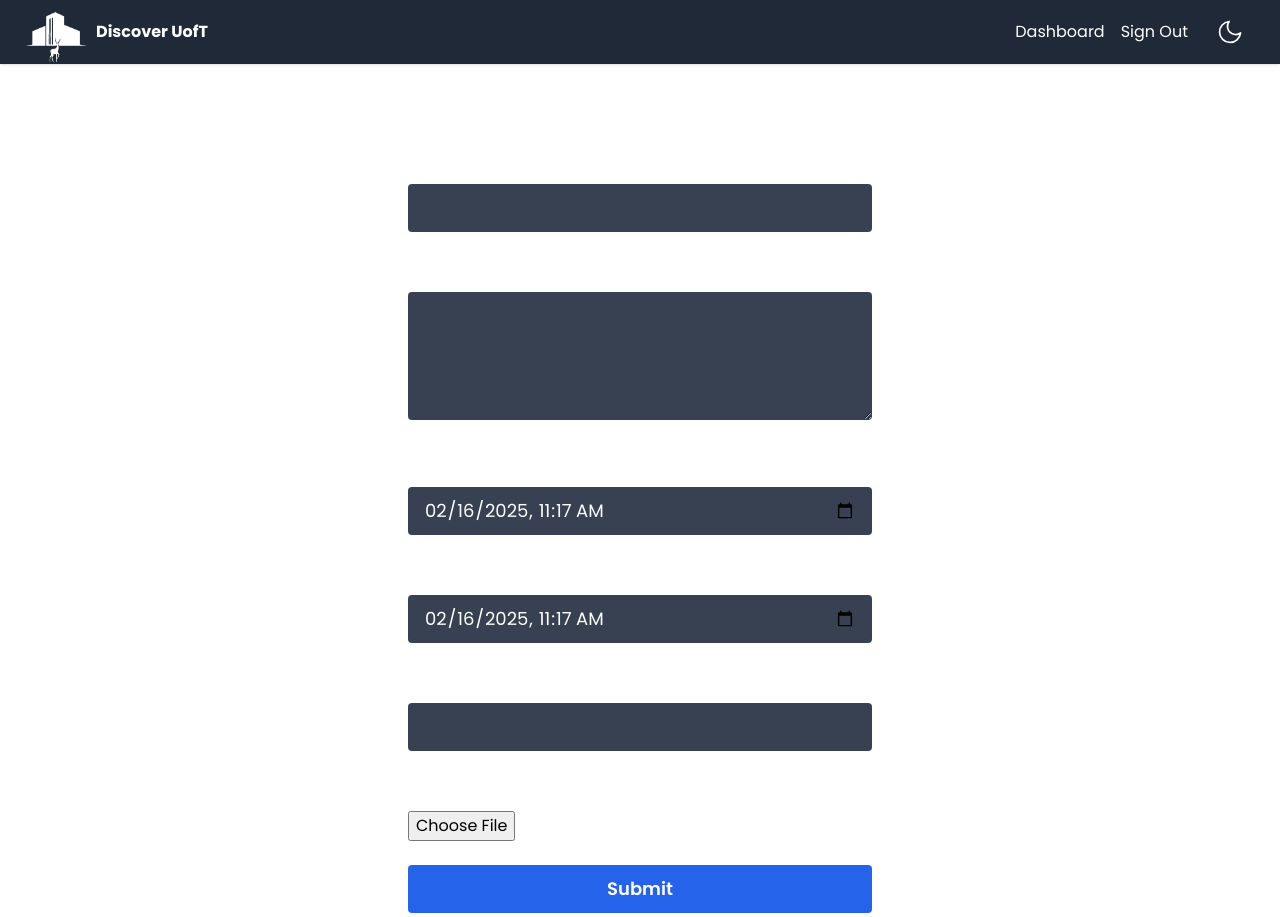
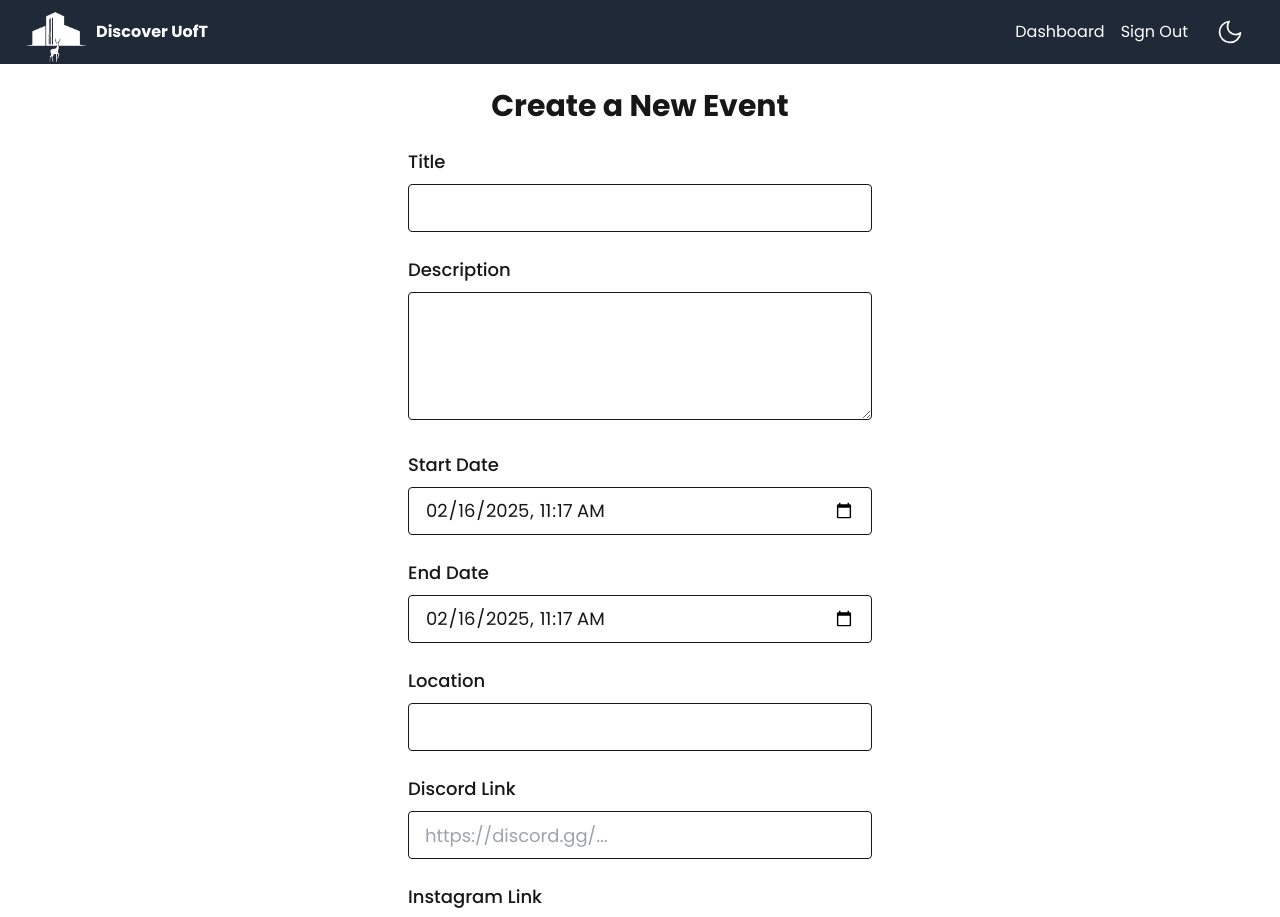
Before and after one commit to AnousAlma/deerhacksIV, a Next.js app: page /dashboard/create in a window 1280 px wide. Shown: the top 917 px of the page. Built offline with nearby package versions, Linux system fonts and the light colour scheme; no server answers; sample sign-in values are in the browser's storage.

Commit message:
Update page.tsx

```diff
--- a/app/dashboard/create/page.tsx
+++ b/app/dashboard/create/page.tsx
@@ -8,7 +8,6 @@ import "react-toastify/dist/ReactToastify.css";
 
 import { parseEventDetails } from "@/lib/utils/eventToTags";
 import { uploadToImgur } from "@/lib/utils/imgurUpload";
-
 
 export default function CreateEventPage() {
     const router = useRouter();
@@ -21,16 +20,15 @@ export default function CreateEventPage() {
         }
     }, [session, router]);
 
-
     const [title, setTitle] = useState("");
     const [description, setDescription] = useState("");
     const [location, setLocation] = useState("");
     const [startDate, setStartDate] = useState<Date>(new Date());
     const [endDate, setEndDate] = useState<Date>(new Date());
-
+    const [discordLink, setDiscordLink] = useState("");
+    const [instagramLink, setInstagramLink] = useState("");
     const [imageFile, setImageFile] = useState<File | null>(null);
     const [previewURL, setPreviewURL] = useState<string>("");
-
     const [error, setError] = useState("");
 
     const handleSubmit = async (e: React.FormEvent) => {
@@ -41,25 +39,34 @@ export default function CreateEventPage() {
             return;
         }
 
-        // TODO: upload image file
         try {
             const ownerId = session.user.email;
 
-            const datetime = startDate.toLocaleString('en-US', { month: 'long', day: 'numeric', year: 'numeric', hour: 'numeric', minute: 'numeric', hour12: true });
-            // const eventTags = await parseEventDetails(title, description, location, datetime);
+            const datetime = startDate.toLocaleString('en-US', {
+                month: 'long',
+                day: 'numeric',
+                year: 'numeric',
+                hour: 'numeric',
+                minute: 'numeric',
+                hour12: true,
+            });
+
             const data = {
                 title,
                 description,
                 startDate,
                 endDate,
                 location,
-                ownerId
-            }
+                discordLink,
+                instagramLink,
+                ownerId,
+            };
 
             const response = await fetch("/api/event_post/", {
                 method: "POST",
-                body: JSON.stringify(data)
+                body: JSON.stringify(data),
             });
+
             if (!response.ok) {
                 setError("Failed with HTTP status code: " + response.status);
                 return;
@@ -67,7 +74,7 @@ export default function CreateEventPage() {
                 router.push("/dashboard");
             }
         } catch (error) {
-            console.error('Error parsing user answers:', error);
+            console.error('Error creating event:', error);
             setError(`Error creating event: ${error}`);
         }
     };
@@ -90,58 +97,27 @@ export default function CreateEventPage() {
                     }
                 }
             };
-        };
-
-        const handleSubmit = async (e: React.FormEvent) => {
-            e.preventDefault();
-
-            // TODO: upload image file
-            try {
-                const datetime = startDate.toLocaleString('en-US', { month: 'long', day: 'numeric', year: 'numeric', hour: 'numeric', minute: 'numeric', hour12: true });
-                // const eventTags = await parseEventDetails(title, description, location, datetime);
-
-                const data = {
-                    title,
-                    description,
-                    startDate,
-                    endDate,
-                    location
+            reader.readAsDataURL(file);
         }
-
-                const response = await fetch("/api/event_post/", {
-                    method: "POST",
-                    body: JSON.stringify(data)
-                });
-                if (!response.ok) {
-                    setError("Failed with HTTP status code: " + response.status);
-                    return;
-                } else {
-                    router.push("/dashboard");
-                }
-            } catch (error) {
-                console.error('Error parsing user answers:', error);
-                setError(`Error creating event: ${error}`);
-            }
-
     };
 
     return (
-            <div className="min-h-screen text-white flex items-center justify-center">
+        <div className="min-h-screen bg-background text-foreground flex items-center justify-center">
             <div className="p-6 w-full max-w-lg">
-                    <p>{error}</p>
-                    <h1 className="text-3xl font-bold mb-6 text-center text-[var(--foreground)]">
+                <p className="text-red-500">{error}</p>
+                <h1 className="text-3xl font-bold mb-6 text-center">
                     Create a New Event
                 </h1>
 
                 <form onSubmit={handleSubmit} className="space-y-6">
                     {/* Title */}
                     <div>
-                            <label className="block mb-2 text-lg font-medium text-[var(--foreground)]">
+                        <label className="block mb-2 text-lg font-medium">
                             Title
                         </label>
                         <input
                             type="text"
-                                className="w-full h-12 px-4 text-lg rounded bg-gray-700 text-white focus:outline-none focus:ring-2 focus:ring-blue-500"
+                            className="w-full h-12 px-4 text-lg rounded bg-background text-foreground border border-foreground focus:outline-none focus:ring-2 focus:ring-blue-500"
                             value={title}
                             onChange={(e) => setTitle(e.target.value)}
                             required
@@ -150,11 +126,11 @@ export default function CreateEventPage() {
 
                     {/* Description */}
                     <div>
-                            <label className="block mb-2 text-lg font-medium text-[var(--foreground)]">
+                        <label className="block mb-2 text-lg font-medium">
                             Description
                         </label>
                         <textarea
-                                className="w-full h-32 px-4 py-2 text-lg rounded bg-gray-700 focus:outline-none focus:ring-2 focus:ring-blue-500"
+                            className="w-full h-32 px-4 py-2 text-lg rounded bg-background text-foreground border border-foreground focus:outline-none focus:ring-2 focus:ring-blue-500"
                             value={description}
                             onChange={(e) => setDescription(e.target.value)}
                             required
@@ -163,12 +139,12 @@ export default function CreateEventPage() {
 
                     {/* Start Date and Time */}
                     <div>
-                            <label className="block mb-2 text-lg font-medium text-[var(--foreground)]">
+                        <label className="block mb-2 text-lg font-medium">
                             Start Date
                         </label>
                         <input
                             type="datetime-local"
-                                className="w-full h-12 px-4 text-lg rounded bg-gray-700 text-white focus:outline-none focus:ring-2 focus:ring-blue-500"
+                            className="w-full h-12 px-4 text-lg rounded bg-background text-foreground border border-foreground focus:outline-none focus:ring-2 focus:ring-blue-500"
                             value={startDate ? startDate.toISOString().slice(0, 16) : ""}
                             onChange={(e) => setStartDate(new Date(e.target.value))}
                             required
@@ -177,12 +153,12 @@ export default function CreateEventPage() {
 
                     {/* End Date and Time */}
                     <div>
-                            <label className="block mb-2 text-lg font-medium text-[var(--foreground)]">
+                        <label className="block mb-2 text-lg font-medium">
                             End Date
                         </label>
                         <input
                             type="datetime-local"
-                                className="w-full h-12 px-4 text-lg rounded bg-gray-700 text-white focus:outline-none focus:ring-2 focus:ring-blue-500"
+                            className="w-full h-12 px-4 text-lg rounded bg-background text-foreground border border-foreground focus:outline-none focus:ring-2 focus:ring-blue-500"
                             value={endDate ? endDate.toISOString().slice(0, 16) : ""}
                             onChange={(e) => setEndDate(new Date(e.target.value))}
                             required
@@ -191,35 +167,63 @@ export default function CreateEventPage() {
 
                     {/* Location */}
                     <div>
-                            <label className="block mb-2 text-lg font-medium text-[var(--foreground)]">
+                        <label className="block mb-2 text-lg font-medium">
                             Location
                         </label>
                         <input
                             type="text"
-                                className="w-full h-12 px-4 text-lg rounded bg-gray-700 text-white focus:outline-none focus:ring-2 focus:ring-blue-500"
+                            className="w-full h-12 px-4 text-lg rounded bg-background text-foreground border border-foreground focus:outline-none focus:ring-2 focus:ring-blue-500"
                             value={location}
                             onChange={(e) => setLocation(e.target.value)}
                         />
                     </div>
 
+                    {/* Discord Link */}
+                    <div>
+                        <label className="block mb-2 text-lg font-medium">
+                            Discord Link
+                        </label>
+                        <input
+                            type="url"
+                            className="w-full h-12 px-4 text-lg rounded bg-background text-foreground border border-foreground focus:outline-none focus:ring-2 focus:ring-blue-500"
+                            value={discordLink}
+                            onChange={(e) => setDiscordLink(e.target.value)}
+                            placeholder="https://discord.gg/..."
+                        />
+                    </div>
+
+                    {/* Instagram Link */}
+                    <div>
+                        <label className="block mb-2 text-lg font-medium">
+                            Instagram Link
+                        </label>
+                        <input
+                            type="url"
+                            className="w-full h-12 px-4 text-lg rounded bg-background text-foreground border border-foreground focus:outline-none focus:ring-2 focus:ring-blue-500"
+                            value={instagramLink}
+                            onChange={(e) => setInstagramLink(e.target.value)}
+                            placeholder="https://instagram.com/..."
+                        />
+                    </div>
+
                     {/* Image Upload */}
                     <div>
-                            <label className="block mb-2 text-lg font-medium text-[var(--foreground)]">
+                        <label className="block mb-2 text-lg font-medium">
                             Event Image
                         </label>
                         <input
                             type="file"
                             accept="image/*"
                             onChange={handleFileChange}
-                                className="text-white focus:outline-none"
+                            className="text-foreground focus:outline-none"
                         />
                         {previewURL && (
                             <div className="mt-4">
-                                    <p className="text-sm text-gray-300 mb-2">Preview:</p>
+                                <p className="text-sm text-muted-foreground mb-2">Preview:</p>
                                 <img
                                     src={previewURL}
                                     alt="Preview"
-                                        className="w-full h-auto rounded border border-gray-500"
+                                    className="w-full h-auto rounded border border-foreground"
                                 />
                             </div>
                         )}
@@ -237,109 +241,3 @@ export default function CreateEventPage() {
         </div>
     );
 }
-
-    return (
-        <div className="min-h-screen text-white flex items-center justify-center">
-            <div className="p-6 w-full max-w-lg">
-                <p>{error}</p>
-                <h1 className="text-3xl font-bold mb-6 text-center text-[var(--foreground)]">
-                    Create a New Event
-                </h1>
-                <form onSubmit={handleSubmit} className="space-y-6">
-                    {/* Title */}
-                    <div>
-                        <label className="block mb-2 text-lg font-medium text-[var(--foreground)]">
-                            Title
-                        </label>
-                        <input
-                            type="text"
-                            className="w-full h-12 px-4 text-lg rounded bg-gray-700 text-white focus:outline-none focus:ring-2 focus:ring-blue-500"
-                            value={title}
-                            onChange={(e) => setTitle(e.target.value)}
-                            required
-                        />
-                    </div>
-                    {/* Description */}
-                    <div>
-                        <label className="block mb-2 text-lg font-medium text-[var(--foreground)]">
-                            Description
-                        </label>
-                        <textarea
-                            className="w-full h-32 px-4 py-2 text-lg rounded bg-gray-700 focus:outline-none focus:ring-2 focus:ring-blue-500"
-                            value={description}
-                            onChange={(e) => setDescription(e.target.value)}
-                            required
-                        />
-                    </div>
-                    {/* Start Date and Time */}
-                    <div>
-                        <label className="block mb-2 text-lg font-medium text-[var(--foreground)]">
-                            Start Date
-                        </label>
-                        <input
-                            type="datetime-local"
-                            className="w-full h-12 px-4 text-lg rounded bg-gray-700 text-white focus:outline-none focus:ring-2 focus:ring-blue-500"
-                            value={startDate ? startDate.toISOString().slice(0, 16) : ""}
-                            onChange={(e) => setStartDate(new Date(e.target.value))}
-                            required
-                        />
-                    </div>
-                    {/* End Date and Time */}
-                    <div>
-                        <label className="block mb-2 text-lg font-medium text-[var(--foreground)]">
-                            End Date
-                        </label>
-                        <input
-                            type="datetime-local"
-                            className="w-full h-12 px-4 text-lg rounded bg-gray-700 text-white focus:outline-none focus:ring-2 focus:ring-blue-500"
-                            value={endDate ? endDate.toISOString().slice(0, 16) : ""}
-                            onChange={(e) => setEndDate(new Date(e.target.value))}
-                            required
-                        />
-                    </div>
-                    {/* Location */}
-                    <div>
-                        <label className="block mb-2 text-lg font-medium text-[var(--foreground)]">
-                            Location
-                        </label>
-                        <input
-                            type="text"
-                            className="w-full h-12 px-4 text-lg rounded bg-gray-700 text-white focus:outline-none focus:ring-2 focus:ring-blue-500"
-                            value={location}
-                            onChange={(e) => setLocation(e.target.value)}
-                        />
-                    </div>
-                    {/* Image Upload */}
-                    <div>
-                        <label className="block mb-2 text-lg font-medium text-[var(--foreground)]">
-                            Event Image
-                        </label>
-                        <input
-                            type="file"
-                            accept="image/*"
-                            onChange={handleFileChange}
-                            className="text-white focus:outline-none"
-                        />
-                        {previewURL && (
-                            <div className="mt-4">
-                                <p className="text-sm text-gray-300 mb-2">Preview:</p>
-                                <img
-                                    src={previewURL}
-                                    alt="Preview"
-                                    className="w-full h-auto rounded border border-gray-500"
-                                />
-                            </div>
-                        )}
-                    </div>
-                    {/* Submit */}
-                    <button
-                        type="submit"
-                        className="w-full h-12 bg-blue-600 hover:bg-blue-700 text-lg font-semibold rounded focus:outline-none focus:ring-2 focus:ring-blue-500"
-                    >
-                        Submit
-                    </button>
-                </form>
-            </div>
-        </div>
-    );
-}
```
Lines whose indentation alone changed are shown as unchanged.
